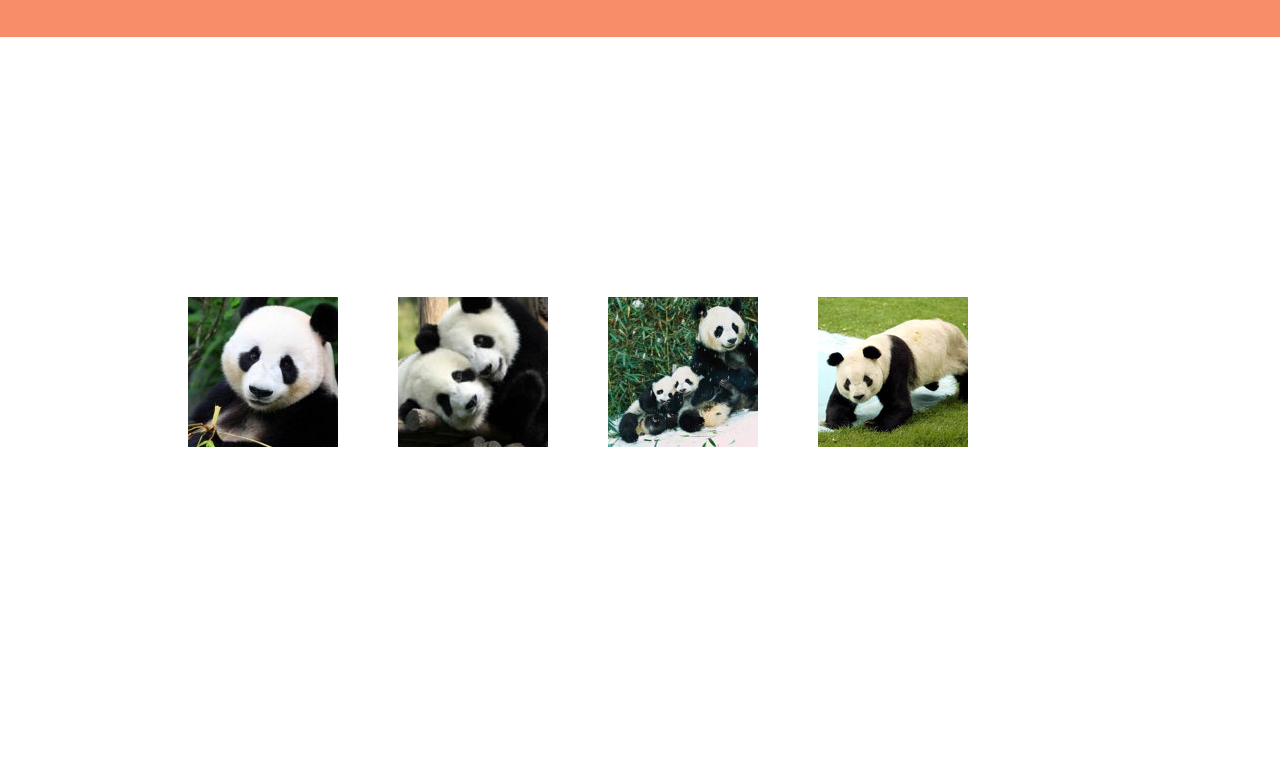
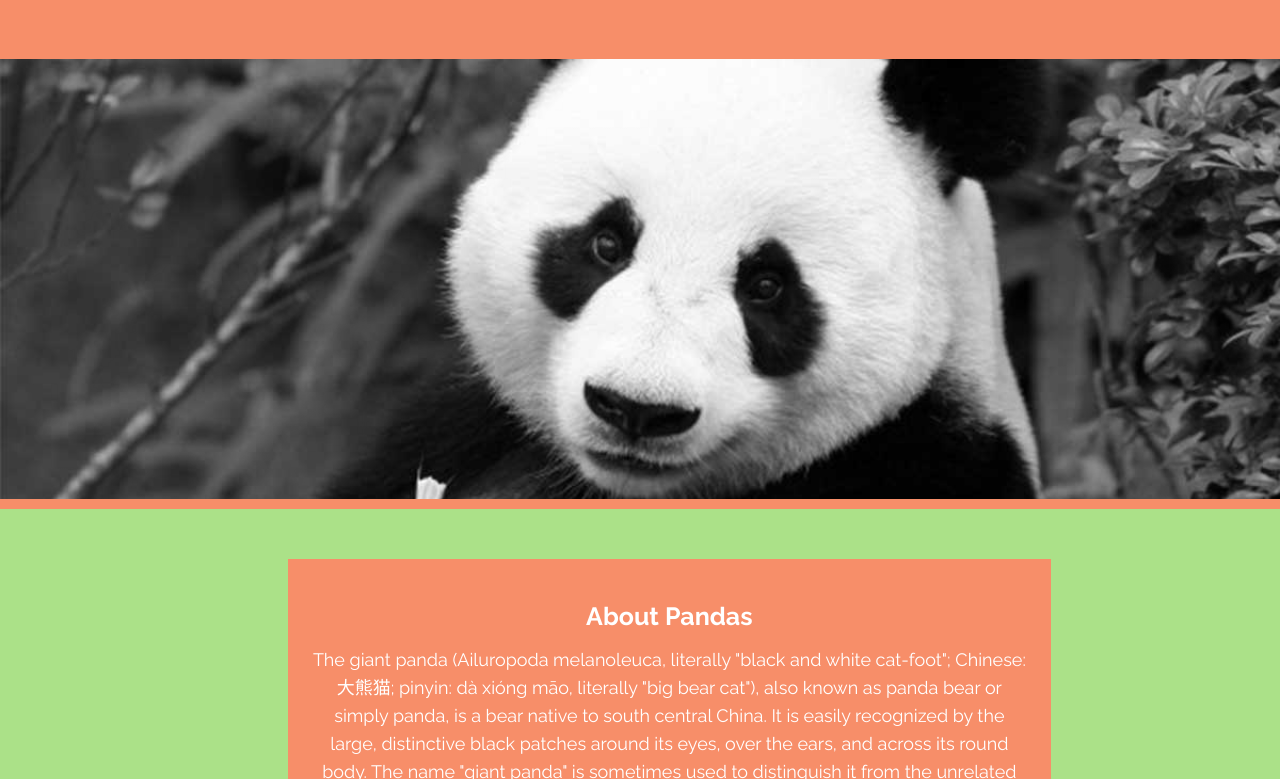
Before and after one commit to SabrinaVillalobos/love-panda-responsive, a plain HTML site: page index.html in a window 1280 px wide. Shown: the part 164-943 px from the top of the page. Before the commit the page ends 800 px from the top, so only its background shows below. Drawn offline with Linux system fonts and the light colour scheme.

Commit message:
added query

```diff
--- a/assets/css/style.css
+++ b/assets/css/style.css
@@ -1,130 +1,134 @@
-*{
-    box-sizing: border-box;
-    margin:0;
-    padding:0;
+* { /*normaliza cuerpo*/
+  box-sizing: border-box;
+  margin: 0;
+  padding: 0;
+  font-family: Raleway;
 }
-
-body {
-  font-family: Raleway;
-  color: #fff;
+.header{
+  background-color: #F78E69;
+  padding-top:20px;
+  padding-bottom:50px;
 }
-
-.header {
-  width: 100%;
-  background-color:#F78E69;
-  padding:4%;
+h1{
+  color:#fff;
+  text-align:right;
+  padding-top:40px;
+  font-size: 55px;
 }
-
-h1{
+p{
+  color:#ffff;
+  font-size: 20px;
   text-align: right;
-  font-size: 3rem;
 }
-
-p {
-  text-align: right;
-  font-size: 1rem;
+.img1{
+  background-image: url("../img/uno.jpg");
+  background-size: cover;
+  background-position: center;
+  background-repeat: no-repeat;
+  filter: grayscale(100%);
+  height: 440px;
 }
-
-#panda1 {
-  background-image: url("../img/uno.jpg");
-  height: 440px;
+.green-container{
+  background-color: #ABE188;
+  border:10px #F78E69 solid;
+  border-left: 0;
+  border-right: 0;
+}
+.pinkcont{
+  background-color: #F78E69;
+}
+.pandachinese{
+  text-align:center;
+  color:#fff;
+  font-size: 25px;
+  padding-top: 30px;
+  padding-bottom: 15px;
+}
+.textgiantp{
+  font-size: 18px;
+  line-height: 28px;
+  text-align: center;
+  padding-bottom: 30px;
+  padding-left:10px;
+  padding-right: 10px;
+}
+#giantp{
+  padding-left: 10%;
+  padding-top:50px;
+  padding-bottom: 60px;
+}
+.img2{
+  background-image: url("../img/dos.jpg");
+  background-size: cover;
+  background-position: center;
   background-repeat: no-repeat;
-  background-position: 0 50%;
-  background-size: cover;
   filter: grayscale(100%);
+  height: 661px;
 }
-
-#block2 {
+.section-green{
+  width:100%;
   background-color: #ABE188;
-  height: 530px;
-  border:24px #F78E69 solid;
+  border:#F78E69 solid 10px;
   border-left:0;
   border-right: 0;
-  padding-left: 30%;
-  padding-top:5%;
+  padding-bottom:50px;
+  padding-left: 10%;
 }
-
-#block2text {
-  background-color: #F78E69;
-  padding-left:2%;
-  padding-right: 2%;
-  padding-bottom: 2%;
+.greenlilpics {
+  background-color: #ABE188;
+  margin-bottom: 0;
+  margin-bottom: 0;
+  padding-top: 20px;
+  padding-bottom: 70px;
+}
+.pictxt{
   text-align: center;
-  width: 35rem;
+  color:#fff;
+  font-size: 55px;
+  font-weight: 600;
+  padding-top: 80px;
+  padding-right: 5%;
 }
-
-.about {
-  font-size: 1.5rem;
-  text-align: center;
-  padding:3%;
+.a1,.a2,.a3,.a4 {
+  border: 10px white solid;
 }
-
-#img2{
-  background-image: url(../img/dos.jpg);
-  height: 662px;
+span{
+  padding:20px;
+}
+@media (max-width: 1160px) {
+  .a1,.a2,.a3,.a4 {
+  width: 100%;
+}
+  .section-green{
+  padding-left: 0%;
+  padding-right: 10%;
+}
+.pictxt{
+  padding-left:15%;
+}
+#giantp {
+    padding-left: 2%;
+}
+}
+.img3{
+  background-image: url("../img/tres.jpg");
+  background-size: cover;
+  background-position: center;
   background-repeat: no-repeat;
-  background-position: 0 0%;
-  background-size: cover;
   filter: grayscale(100%);
+  height: 661px;
 }
-
-#block3{
-  background-color: #ABE188;
-  border:24px #F78E69 solid;
-  border-left:0;
-  border-right: 0;
-  height: 521px;
-  width: 100%;
-  text-align: center;
-  font-size: 2rem;
-}
-
-.pic {
-  padding-top: 5%;
-}
-
-img {
-  border:10px #fff solid;
-  margin:18px;
-  margin-top:40px;
-}
-
-#pic3 {
-  background-image: url("../img/tres.jpg");
-  height: 660px;
-  background-repeat: no-repeat;
-  background-position: 0 50%;
-  background-size: cover;
-  filter: grayscale(100%);
-}
-
-#footer {
+.page-footer{
   background-color: #F78E69;
   text-align: right;
-  font-size: 1.2rem;
-  font-weight: bold;
-  padding:1.2%;
+  height: 55px;
+  padding-top:0;
 }
-
-@media (max-width: 575px) {
-  [class*="col"] {
-    width: 100%
-  }
+.txtfoot{
+  font-size: 18px;
+  padding-right: 22px;
+  padding-top: 8px;
+  font-weight: 500;
+  color:#fff;
+  padding-top: 20px;
 }
-@media (min-width: 360px) and (max-width: 640px) { /*s5*/
-.header {
-  width: 100%;
-  height: 100px;
-  background-color:#F78E69;
-  padding:4%;
-}
-
-
-
-
-@media (min-width: 576px) and (max-width: 767px) {
-
-}
-@media (min-width: 768px) and (max-width: 991px){}
-@media (min-width: 992px) and (max-width: 1199px){}
-@media (min-width: 1200px){}
```
